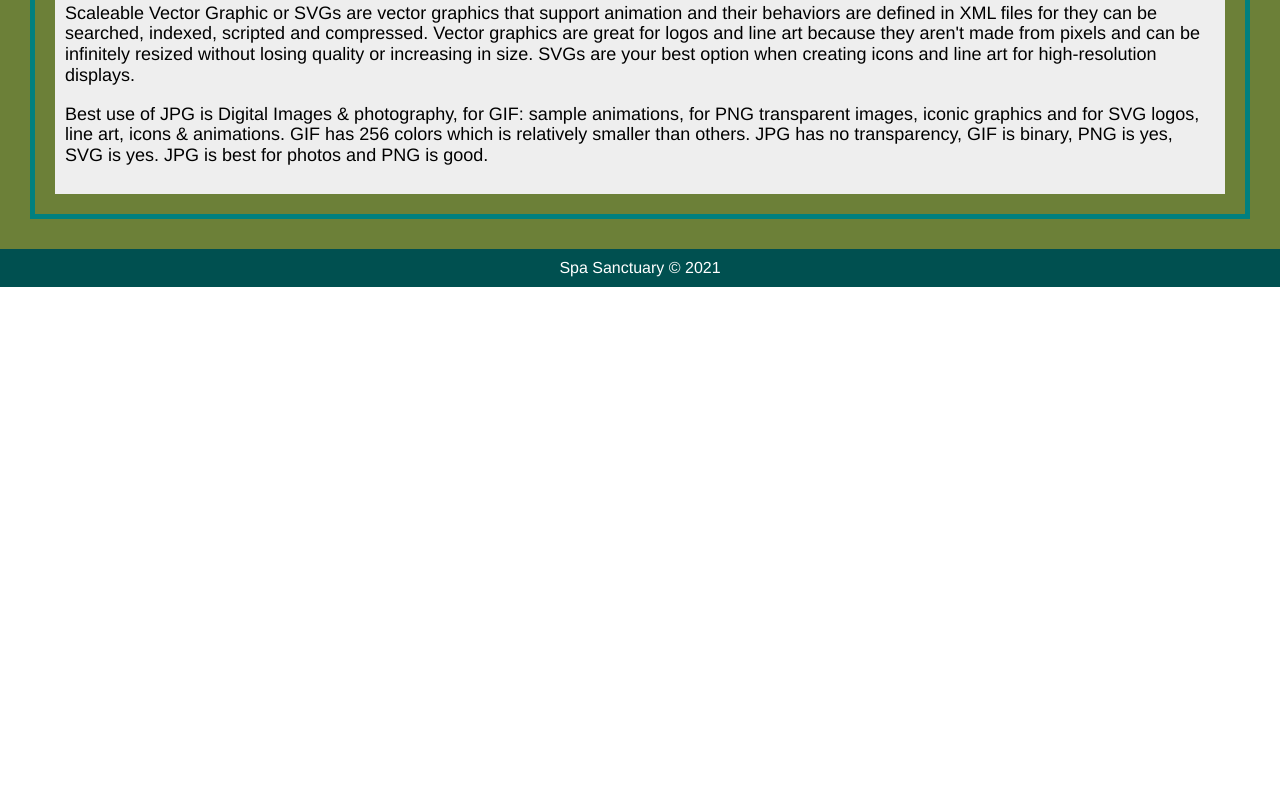
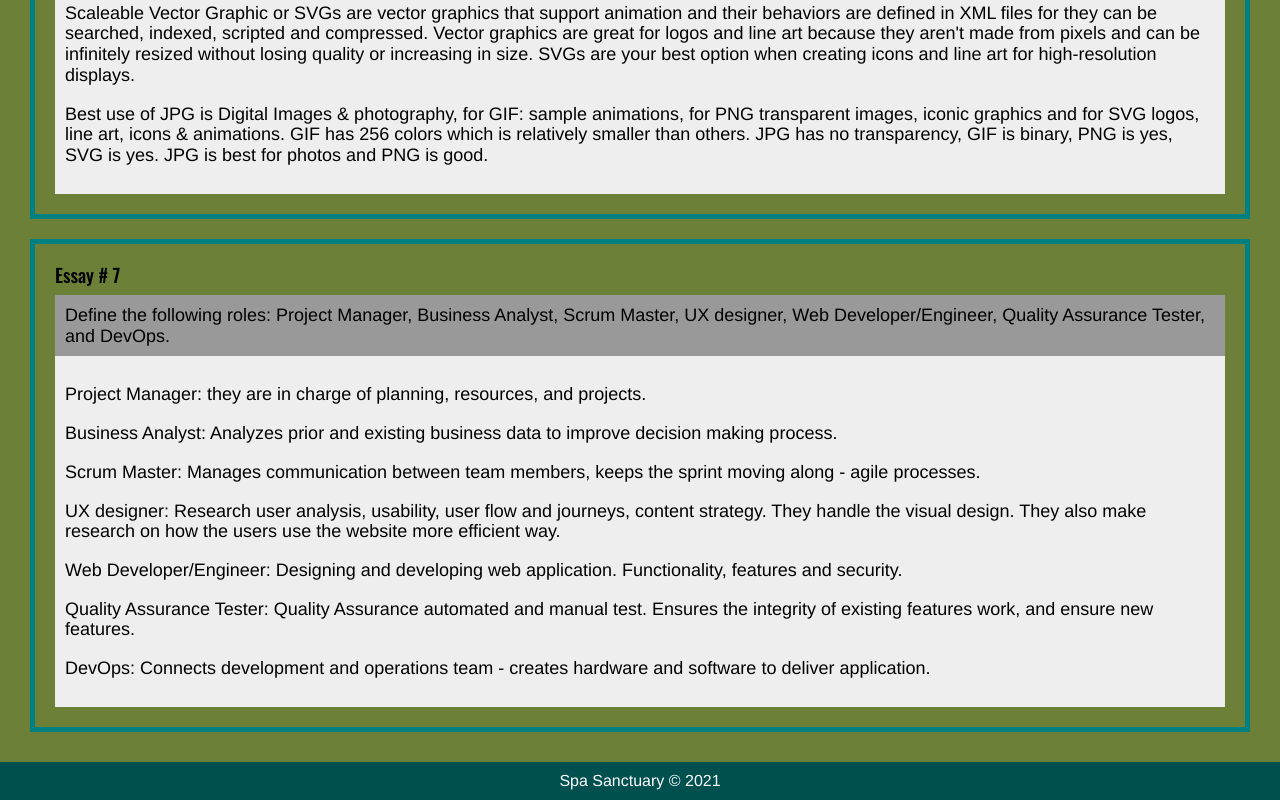
Before and after one commit to nickbatkhan/uclax_web1_summer21, a React (Create React App) app: page /homework in a window 1280 px wide. Shown: the part 3548-4348 px from the top of the page. Before the commit the page ends 3835 px from the top, so only its background shows below. Built offline with nearby package versions, Linux system fonts and the light colour scheme.

Commit message:
hw7 updated

```diff
--- a/src/React/Homework/Homework.jsx
+++ b/src/React/Homework/Homework.jsx
@@ -128,6 +128,33 @@ const Homework = () => {
                     Best use of JPG is Digital Images & photography, for GIF: sample animations, for PNG transparent images, iconic graphics and for SVG logos, line art, icons & animations. GIF has 256 colors which is relatively smaller than others. JPG has no transparency, GIF is binary, PNG is yes, SVG is yes. JPG is best for photos and PNG is good.
                 </p>
             </Essay>
+            <Essay
+                number = { 7 }
+                question='Define the following roles: Project Manager, Business Analyst, Scrum Master, UX designer, Web Developer/Engineer, Quality Assurance Tester, and DevOps.'
+            >
+                <p>
+                    Project Manager: they are in charge of planning, resources, and projects.
+                </p>
+                <p>
+                    Business Analyst: Analyzes prior and existing business data to improve decision making process.
+                </p>
+                <p>
+                    Scrum Master: Manages communication between team members, keeps the sprint moving along - agile processes.
+                </p>
+                <p>
+                    UX designer: Research user analysis, usability, user flow and journeys, content strategy. They handle the visual design. They also make research on how the users use the website more efficient way.
+                </p>
+                <p>
+                    Web Developer/Engineer: Designing and developing web application. Functionality, features and security.
+                </p>
+                <p>
+                    Quality Assurance Tester: Quality Assurance automated and manual test. Ensures the integrity of existing features work, and ensure new features.
+                </p>
+                <p>
+                    DevOps: Connects development and operations team - creates hardware and software to deliver application.
+                </p>
+
+            </Essay>
         </div>
     );
 }
```
